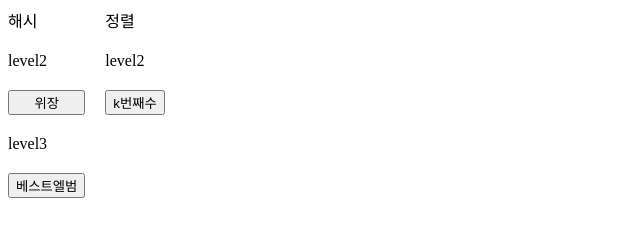
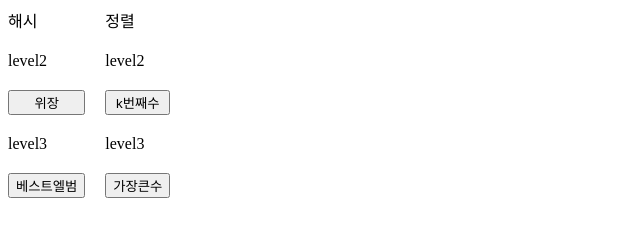
Before and after one commit to leeyc924/Coding-Test-Exer, a plain HTML site: page index.html in a window 1280 px wide. Shown: the whole page, without its empty margins (0-640 px from the left). Drawn offline with Linux system fonts and the light colour scheme.

Commit message:
가장큰수

```diff
--- a/index.html
+++ b/index.html
@@ -19,6 +19,8 @@
       <div>정렬</div>
       <div>level2</div>
       <button onclick="kNumber()">k번째수</button>
+      <div>level3</div>
+      <button onclick="bigNumber()">가장큰수</button>
     </div>
   </div>
   <script type="text/javascript" src="/hash.js"></script>
--- a/sort.js
+++ b/sort.js
@@ -14,3 +14,14 @@ function kNumber() {
   );
   console.log(answer);
 }
+
+function bigNumber() {
+  var numbers = [3, 30, 34, 5, 9];
+  var answer = numbers
+    .map((c) => c + "")
+    .sort((a, b) => b + a - (a + b))
+    .join("");
+
+  answer[0] === "0" ? "0" : answer;
+  console.log(answer);
+}
```
